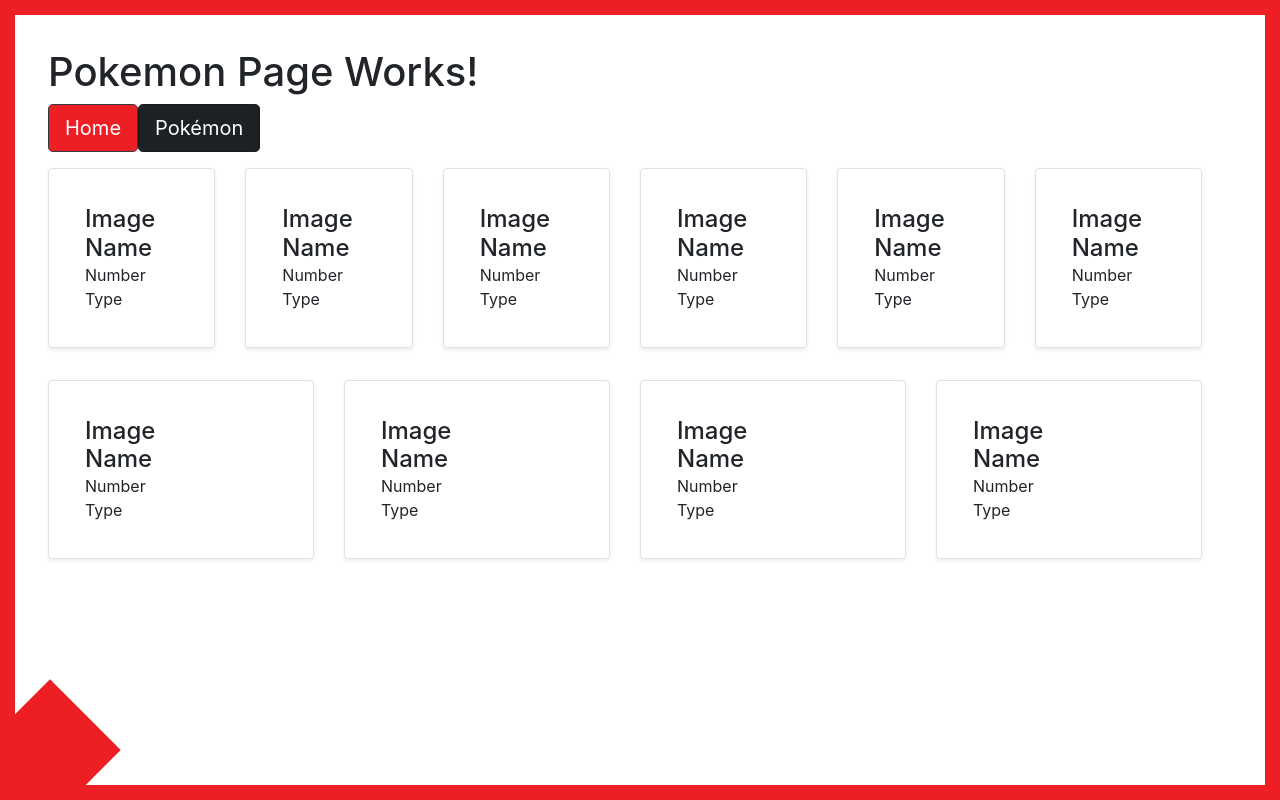
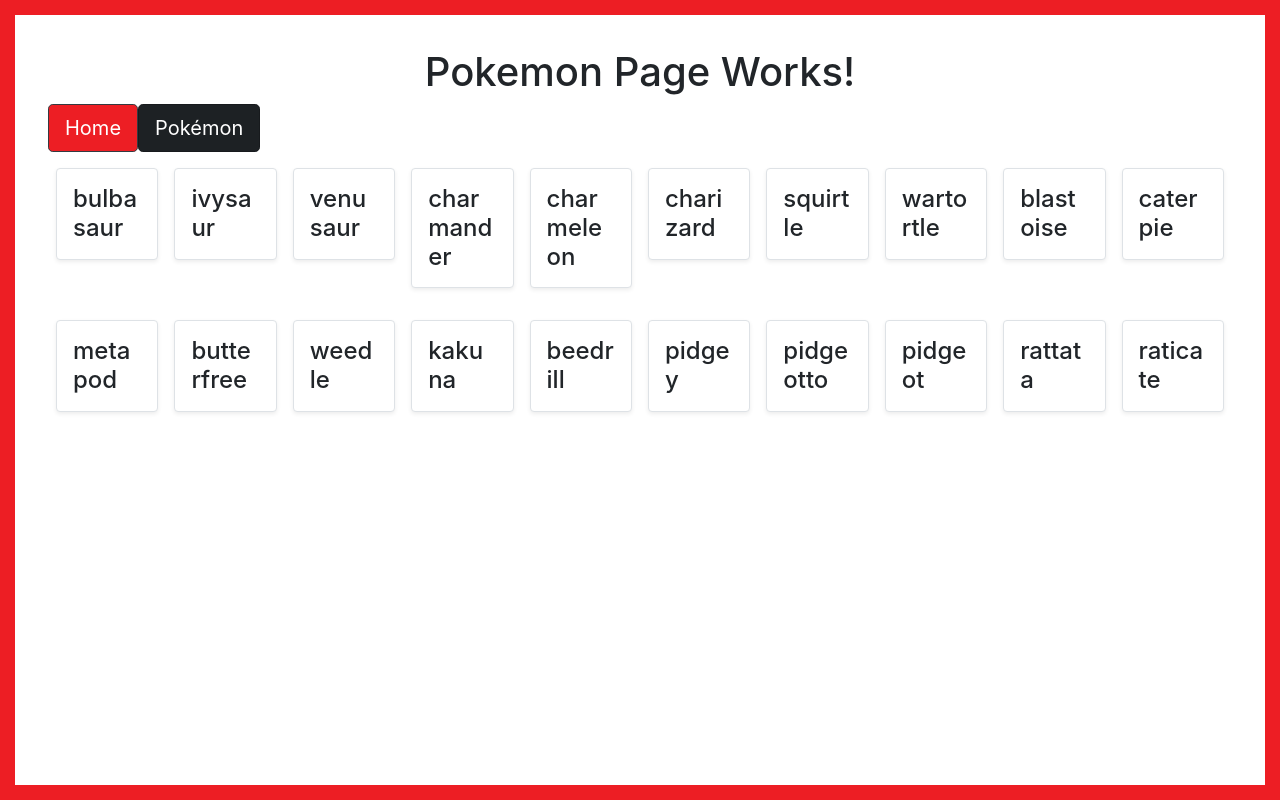
Before and after one commit to Smephey/Pokedex, an Angular app: page /pokemon in a window 1280 px wide. Built offline with nearby package versions, Linux system fonts and the light colour scheme.

Commit message:
Added mock data, started styling the cards

```diff
--- /dev/null
+++ b/src/app/modules/mockup-pokemon-results.ts
@@ -0,0 +1,84 @@
+export const MOCK20POKEMONRESULT = {
+    results: [
+        {
+            name: 'bulbasaur',
+            url: 'https://pokeapi.co/api/v2/pokemon/1/'
+        },
+        {
+            name: 'ivysaur',
+            url: 'https://pokeapi.co/api/v2/pokemon/2/'
+        },
+        {
+            name: 'venusaur',
+            url: 'https://pokeapi.co/api/v2/pokemon/3/'
+        },
+        {
+            name: 'charmander',
+            url: 'https://pokeapi.co/api/v2/pokemon/4/'
+        },
+        {
+            name: 'charmeleon',
+            url: 'https://pokeapi.co/api/v2/pokemon/5/'
+        },
+        {
+            name: 'charizard',
+            url: 'https://pokeapi.co/api/v2/pokemon/6/'
+        },
+        {
+            name: 'squirtle',
+            url: 'https://pokeapi.co/api/v2/pokemon/7/'
+        },
+        {
+            name: 'wartortle',
+            url: 'https://pokeapi.co/api/v2/pokemon/8/'
+        },
+        {
+            name: 'blastoise',
+            url: 'https://pokeapi.co/api/v2/pokemon/9/'
+        },
+        {
+            name: 'caterpie',
+            url: 'https://pokeapi.co/api/v2/pokemon/10/'
+        },
+        {
+            name: 'metapod',
+            url: 'https://pokeapi.co/api/v2/pokemon/11/'
+        },
+        {
+            name: 'butterfree',
+            url: 'https://pokeapi.co/api/v2/pokemon/12/'
+        },
+        {
+            name: 'weedle',
+            url: 'https://pokeapi.co/api/v2/pokemon/13/'
+        },
+        {
+            name: 'kakuna',
+            url: 'https://pokeapi.co/api/v2/pokemon/14/'
+        },
+        {
+            name: 'beedrill',
+            url: 'https://pokeapi.co/api/v2/pokemon/15/'
+        },
+        {
+            name: 'pidgey',
+            url: 'https://pokeapi.co/api/v2/pokemon/16/'
+        },
+        {
+            name: 'pidgeotto',
+            url: 'https://pokeapi.co/api/v2/pokemon/17/'
+        },
+        {
+            name: 'pidgeot',
+            url: 'https://pokeapi.co/api/v2/pokemon/18/'
+        },
+        {
+            name: 'rattata',
+            url: 'https://pokeapi.co/api/v2/pokemon/19/'
+        },
+        {
+            name: 'raticate',
+            url: 'https://pokeapi.co/api/v2/pokemon/20/'
+        }
+    ]
+};
--- a/src/app/modules/pokedex/components/page-border/page-border.component.scss
+++ b/src/app/modules/pokedex/components/page-border/page-border.component.scss
@@ -1,18 +1,17 @@
 @import "../../../../../styles/variables";
 
-#top, #bottom, #left, #right, #corner {
+#top, #bottom, #left, #right {
     background: $pokemon-red;
     position: fixed;
     z-index: 999;
 }
 
 #corner {
-    bottom: 0;
-    left: 0;
-    transform: rotate(45deg);
-    width: 100px;
-    height: 100px;
-
+    //bottom: 0;
+    //left: 0;
+    //transform: rotate(45deg);
+    //width: 100px;
+    //height: 100px;
 
 }
 
--- a/src/app/modules/pokedex/components/pokemon-card/pokemon-card.component.html
+++ b/src/app/modules/pokedex/components/pokemon-card/pokemon-card.component.html
@@ -1,8 +1,5 @@
 <a class="d-block flex-1 border my-3 p-3 pb-0 shadow-sm card">
-    <div class="card-body">
-        <h4 class="mb-0">Image</h4>
-        <h4 class="mb-0">Name</h4>
-        <p class="mb-0">Number</p>
-        <p class="mb-0">Type</p>
+    <div class="card-body p-0">
+        <h4 class="mb-0">{{ pokemon.name }}</h4>
     </div>
 </a>
--- a/src/app/modules/pokedex/components/pokemon-card/pokemon-card.component.ts
+++ b/src/app/modules/pokedex/components/pokemon-card/pokemon-card.component.ts
@@ -1,4 +1,4 @@
-import { Component, OnInit } from '@angular/core';
+import { Component, Input, OnInit } from '@angular/core';
 
 @Component({
     selector: 'pokemon-card',
@@ -7,6 +7,8 @@
 })
 export class PokemonCardComponent implements OnInit {
 
+    @Input() pokemon;
+
     constructor() {
     }
 
--- a/src/app/modules/pokedex/pages/pokemon-page/pokemon-page.component.html
+++ b/src/app/modules/pokedex/pages/pokemon-page/pokemon-page.component.html
@@ -1,4 +1,4 @@
-<div class="container-fluid h-100 flex-wrap d-flex p-5">
+<div class="container-fluid h-100 flex-wrap d-flex p-5 justify-content-center">
 
 
     <h1>Pokemon Page Works!</h1>
@@ -9,35 +9,8 @@
 
     <div class="row w-100">
 
-        <div class="col">
-            <pokemon-card></pokemon-card>
-        </div>
-        <div class="col">
-            <pokemon-card></pokemon-card>
-        </div>
-        <div class="col">
-            <pokemon-card></pokemon-card>
-        </div>
-        <div class="col">
-            <pokemon-card></pokemon-card>
-        </div>
-        <div class="col">
-            <pokemon-card></pokemon-card>
-        </div>
-        <div class="col">
-            <pokemon-card></pokemon-card>
-        </div>
-        <div class="col">
-            <pokemon-card></pokemon-card>
-        </div>
-        <div class="col">
-            <pokemon-card></pokemon-card>
-        </div>
-        <div class="col">
-            <pokemon-card></pokemon-card>
-        </div>
-        <div class="col">
-            <pokemon-card></pokemon-card>
+        <div class="col-1.5 px-2" *ngFor="let pokemon of pokemonList">
+            <pokemon-card [pokemon]="pokemon"></pokemon-card>
         </div>
 
 
--- a/src/app/modules/pokedex/pages/pokemon-page/pokemon-page.component.ts
+++ b/src/app/modules/pokedex/pages/pokemon-page/pokemon-page.component.ts
@@ -1,15 +1,20 @@
 import { Component, OnInit } from '@angular/core';
+import { MOCK20POKEMONRESULT } from '../../../mockup-pokemon-results';
 
 @Component({
-  selector: 'pokemon-page',
-  templateUrl: './pokemon-page.component.html',
-  styleUrls: ['./pokemon-page.component.scss']
+    selector: 'pokemon-page',
+    templateUrl: './pokemon-page.component.html',
+    styleUrls: ['./pokemon-page.component.scss']
 })
 export class PokemonPageComponent implements OnInit {
 
-  constructor() { }
+    pokemonList;
 
-  ngOnInit() {
-  }
+    constructor() {
+    }
+
+    ngOnInit() {
+        this.pokemonList = MOCK20POKEMONRESULT.results;
+    }
 
 }
--- a/src/styles.scss
+++ b/src/styles.scss
@@ -36,3 +36,8 @@
 @import "~bootstrap/scss/spinners";
 @import "~bootstrap/scss/utilities";
 @import "~bootstrap/scss/print";
+
+
+.col-1\.5 {
+    width: 10%;
+}
```
